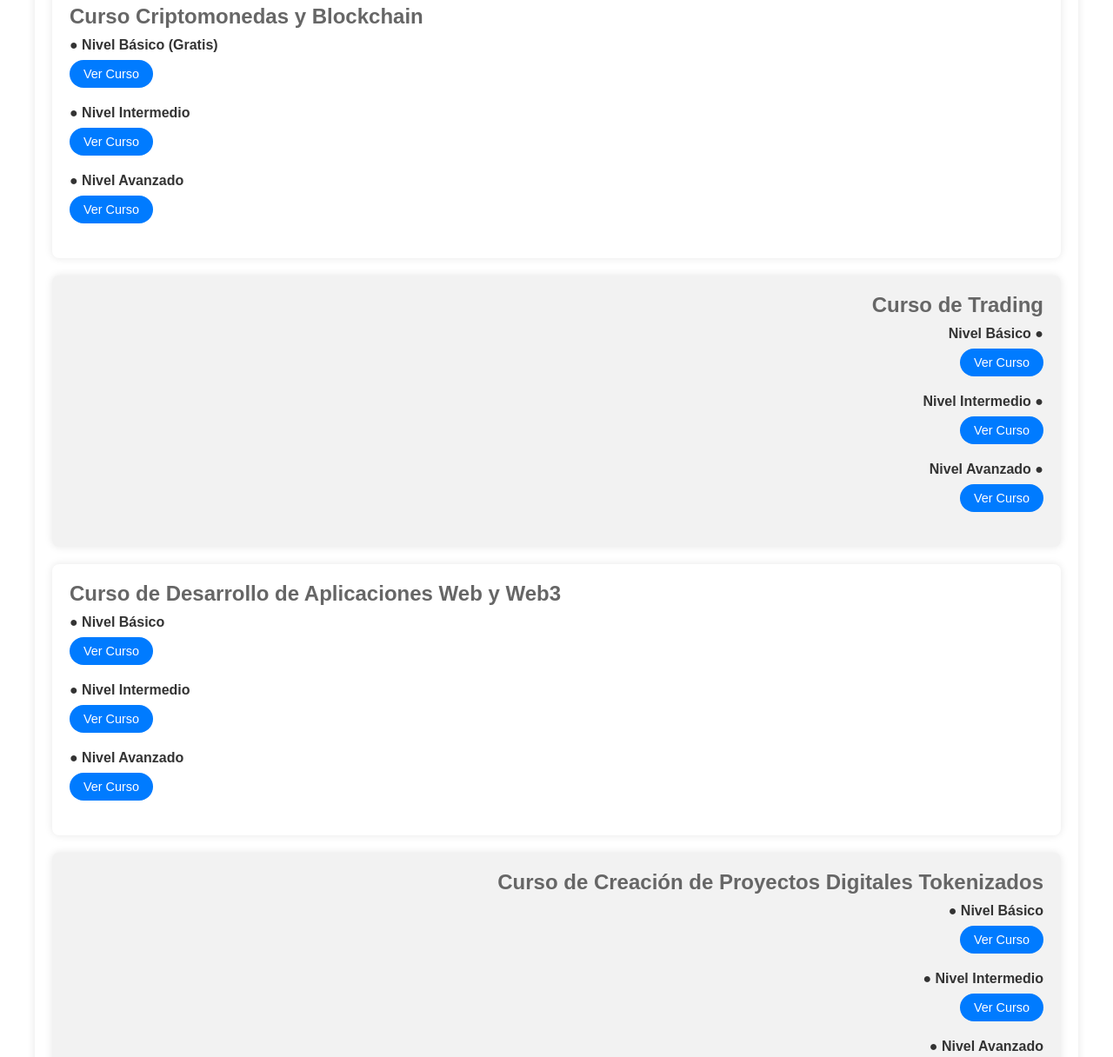
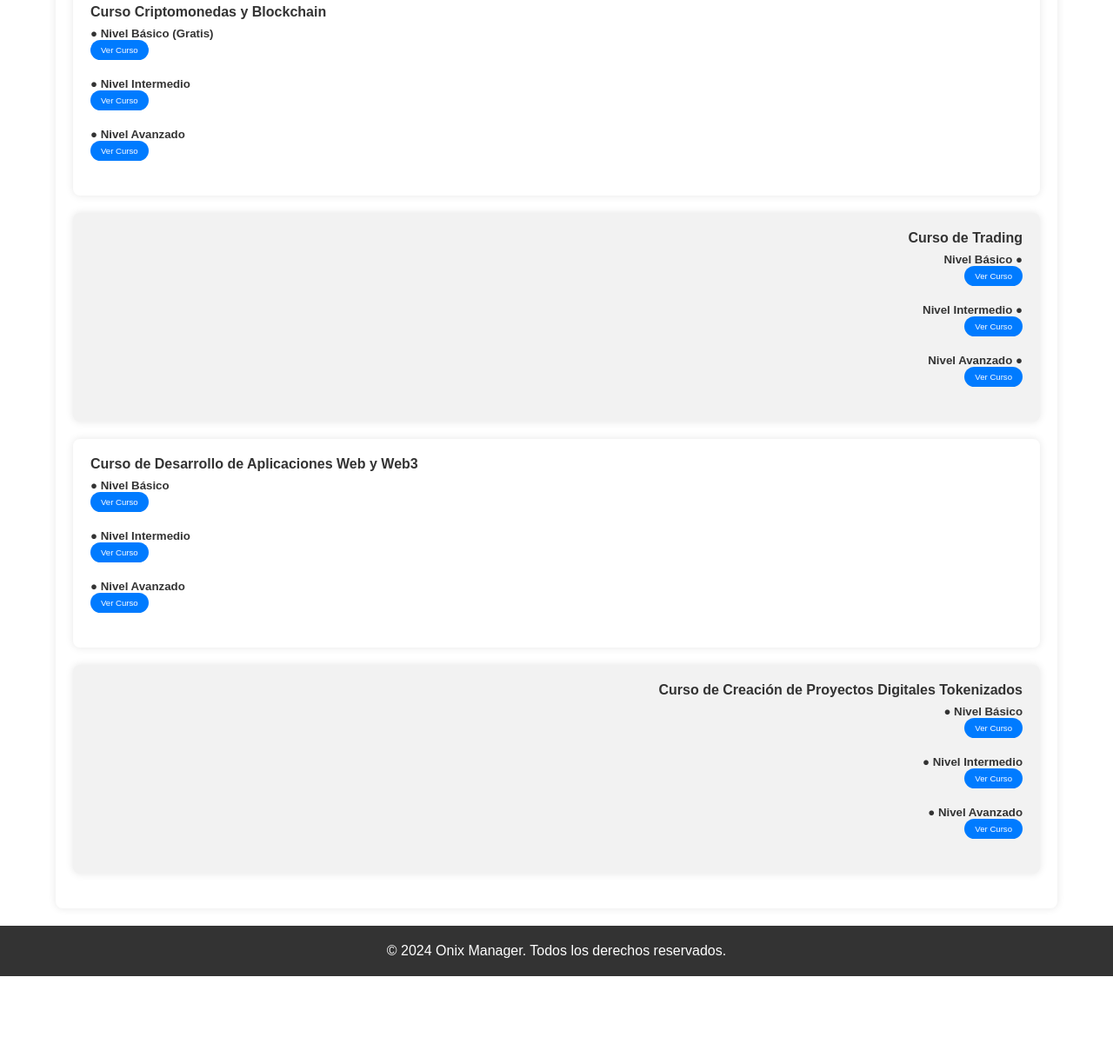
Before and after one commit to onixmannager/Landingpage, a plain HTML site: page cursos.html in a window 1280 px wide. Shown: the part 200-1416 px from the top of the page at 87% size. After the commit the page ends 1323 px from the top, so only its background shows below. Drawn offline with Linux system fonts and the light colour scheme.

Commit message:
Update cursos.html

```diff
--- a/cursos.html
+++ b/cursos.html
@@ -20,7 +20,6 @@
     <meta name="twitter:title" content="Onix Manager - Asesoría Digital y Financiera">
     <meta name="twitter:description" content="Plataforma De Educación Cripto En Linea.">
     <meta name="twitter:image" content="https://raw.githubusercontent.com/onixmannager/Landingpage/main/logoonixmanager%20(2).png">
-
 
     <style>
         * {
@@ -67,7 +66,7 @@
             background-color: rgba(255, 255, 255, 0.9); /* Fondo semitransparente blanco */
             padding: 20px;
             border-radius: 5px;
-            width: 100%;
+            width: 90%;
             max-width: 1200px; /* Limita el ancho del título */
             margin: 20px auto; /* Centra el título */
         }
@@ -76,6 +75,7 @@
             font-size: 2.5em;
         }
         .content {
+            width: 90%;
             max-width: 1200px;
             margin: 20px auto;
             padding: 20px;
@@ -113,8 +113,8 @@
         }
         .btn {
             display: inline-block;
-            padding: 8px 16px; /* Ajusta el padding del botón para hacerlo más pequeño */
-            font-size: 0.9em; /* Ajusta el tamaño de la fuente */
+            padding: 6px 12px; /* Ajusta el padding del botón para hacerlo más pequeño */
+            font-size: 0.6em; /* Ajusta el tamaño de la fuente */
             color: #fff;
             background-color: #007BFF; /* Color de fondo azul */
             border: none;
@@ -166,44 +166,43 @@
 
     <div class="content">
         <div id="inicio" class="section">
-            <h3>Curso Criptomonedas y Blockchain</h3>
-            <h4>● Nivel Básico (Gratis)</h4>
+            <h4>Curso Criptomonedas y Blockchain</h4>
+            <h5>● Nivel Básico (Gratis)</h5>
             <a href="ccp.html" class="btn">Ver Curso</a>
-            <h4>● Nivel Intermedio</h4>
+            <h5>● Nivel Intermedio</h5>
             <a href="#" class="btn">Ver Curso</a>
-            <h4>● Nivel Avanzado</h4>
+            <h5>● Nivel Avanzado</h5>
             <a href="#" class="btn">Ver Curso</a>
         </div>
 
         <div id="herramientas" class="section">
-            <h3>Curso de Trading </h3>
-            <h4>Nivel Básico ●</h4>
+            <h4>Curso de Trading </h4>
+            <h5>Nivel Básico ●</h5>
             <a href="#" class="btn">Ver Curso</a>
-            <h4>Nivel Intermedio ●</h4>
+            <h5>Nivel Intermedio ●</h5>
             <a href="#" class="btn">Ver Curso</a>
-            <h4>Nivel Avanzado ●</h4>
+            <h5>Nivel Avanzado ●</h5>
             <a href="#" class="btn">Ver Curso</a>
         </div>
 
         <div id="ia" class="section">
-            <h3>Curso de Desarrollo de Aplicaciones Web y Web3</h3>
-            <h4>● Nivel Básico</h4>
+            <h4>Curso de Desarrollo de Aplicaciones Web y Web3</h4>
+            <h5>● Nivel Básico</h5>
             <a href="#" class="btn">Ver Curso</a>
-            <h4>● Nivel Intermedio</h4>
+            <h5>● Nivel Intermedio</h5>
             <a href="#" class="btn">Ver Curso</a>
-            <h4>● Nivel Avanzado</h4>
+            <h5>● Nivel Avanzado</h5>
             <a href="#" class="btn">Ver Curso</a>
         </div>
         <div id="ia" class="section">
-            <h3>Curso de Creación de Proyectos Digitales Tokenizados</h3>
-            <h4>● Nivel Básico</h4>
+            <h4>Curso de Creación de Proyectos Digitales Tokenizados</h4>
+            <h5>● Nivel Básico</h5>
             <a href="#" class="btn">Ver Curso</a>
-            <h4>● Nivel Intermedio</h4>
+            <h5>● Nivel Intermedio</h5>
                         <a href="#" class="btn">Ver Curso</a>
-            <h4>● Nivel Avanzado</h4>
+                        <h5>● Nivel Avanzado</h5>
                         <a href="#" class="btn">Ver Curso</a>
                     </div>
-
                 </div>
 
                 <footer>
```
Lines whose indentation alone changed are shown as unchanged.
